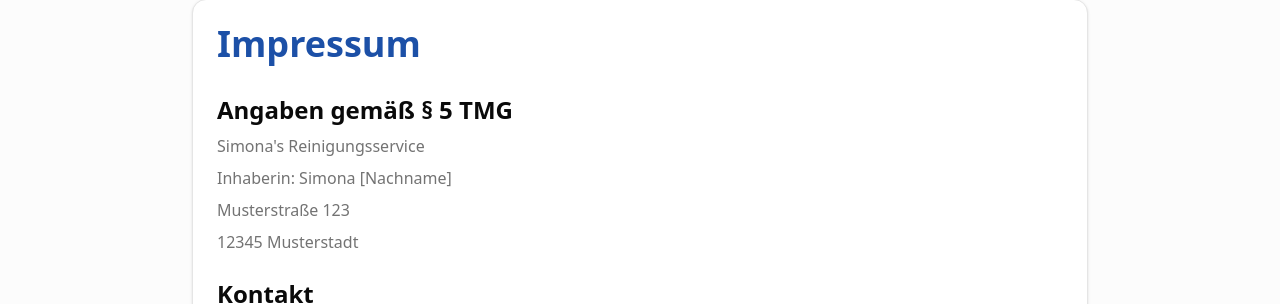
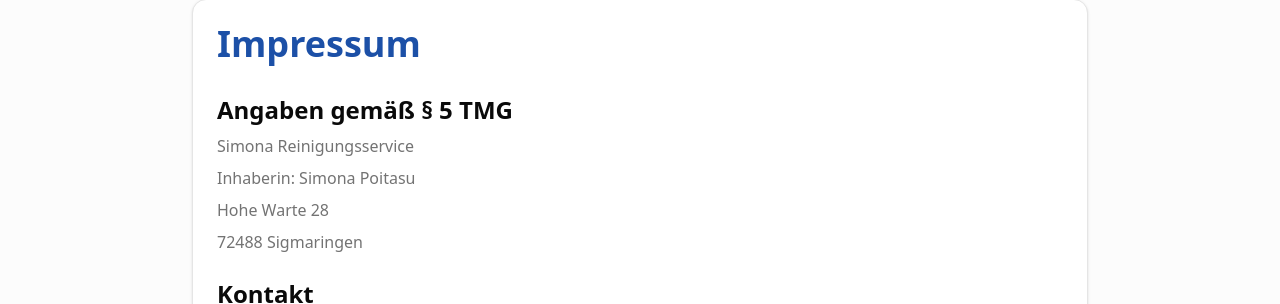
Before and after one commit to ashukuro/simonas-service, a React (Vite) app: page /impressum in a window 1280 px wide. Shown: the part 178-482 px from the top of the page. Built offline with nearby package versions, Linux system fonts and the light colour scheme.

Commit message:
`Update address information in Imprint and Privacy components`

```diff
--- a/src/components/Imprint.jsx
+++ b/src/components/Imprint.jsx
@@ -12,10 +12,10 @@ const Imprint = () => {
           <CardContent className="text-muted-foreground space-y-6">
             <div className="space-y-2">
               <h2 className="text-2xl font-semibold text-foreground">Angaben gemäß § 5 TMG</h2>
-              <p>Simona's Reinigungsservice</p>
-              <p>Inhaberin: Simona [Nachname]</p>
-              <p>Musterstraße 123</p>
-              <p>12345 Musterstadt</p>
+              <p>Simona Reinigungsservice</p>
+              <p>Inhaberin: Simona Poitasu</p>
+              <p>Hohe Warte 28</p>
+              <p>72488 Sigmaringen</p>
             </div>
 
             <div className="space-y-2">
--- a/src/components/Privacy.jsx
+++ b/src/components/Privacy.jsx
@@ -15,10 +15,10 @@ const Privacy = () => {
             <div className="space-y-2">
               <h2 className="text-2xl font-semibold text-foreground">Verantwortliche Stelle</h2>
               <p>Verantwortliche Stelle für die Datenverarbeitung auf dieser Website ist:</p>
-              <p>Simona's Reinigungsservice</p>
-              <p>Musterstraße 123</p>
-              <p>12345 Musterstadt</p>
-              <p>E-Mail: simonareinigung@gmail.com</p>
+              <p>Simona Reinigungsservice</p>
+              <p>Inhaberin: Simona Poitasu</p>
+              <p>Hohe Warte 28</p>
+              <p>72488 Sigmaringen</p>
             </div>
 
             <div className="space-y-2">
```
